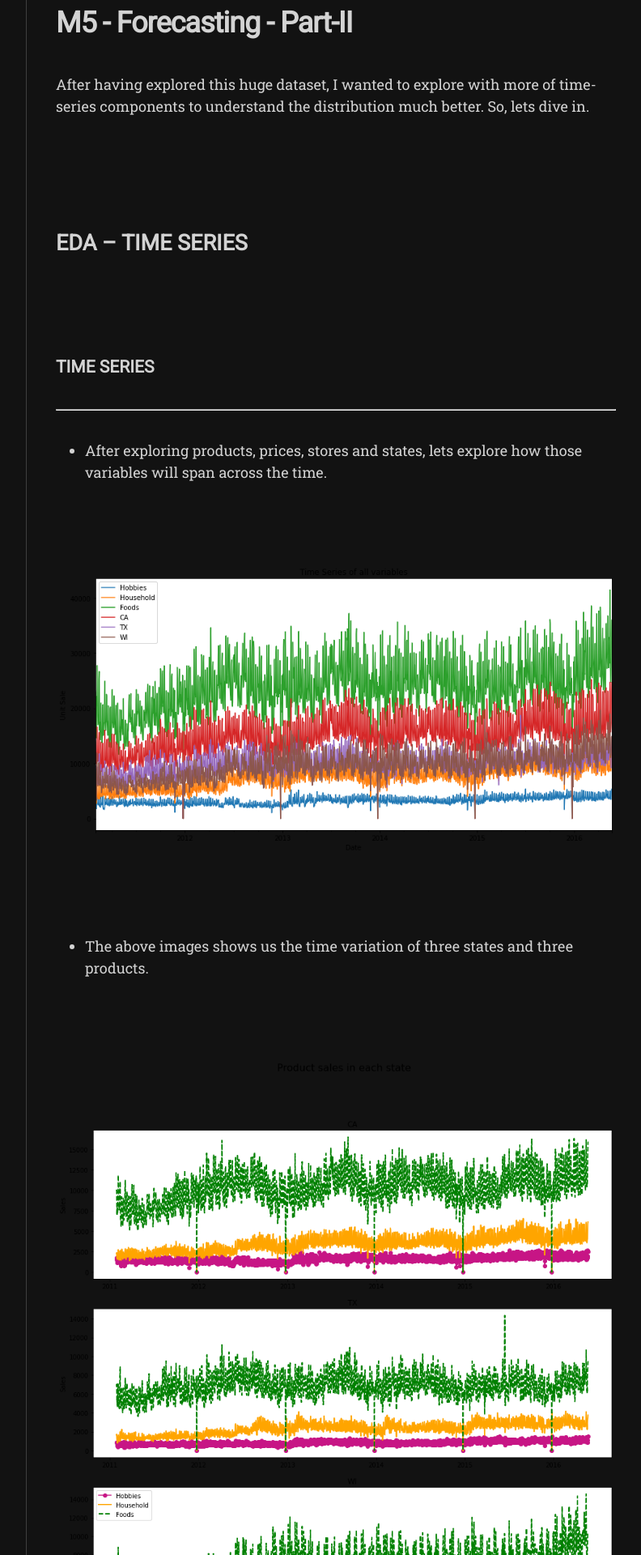
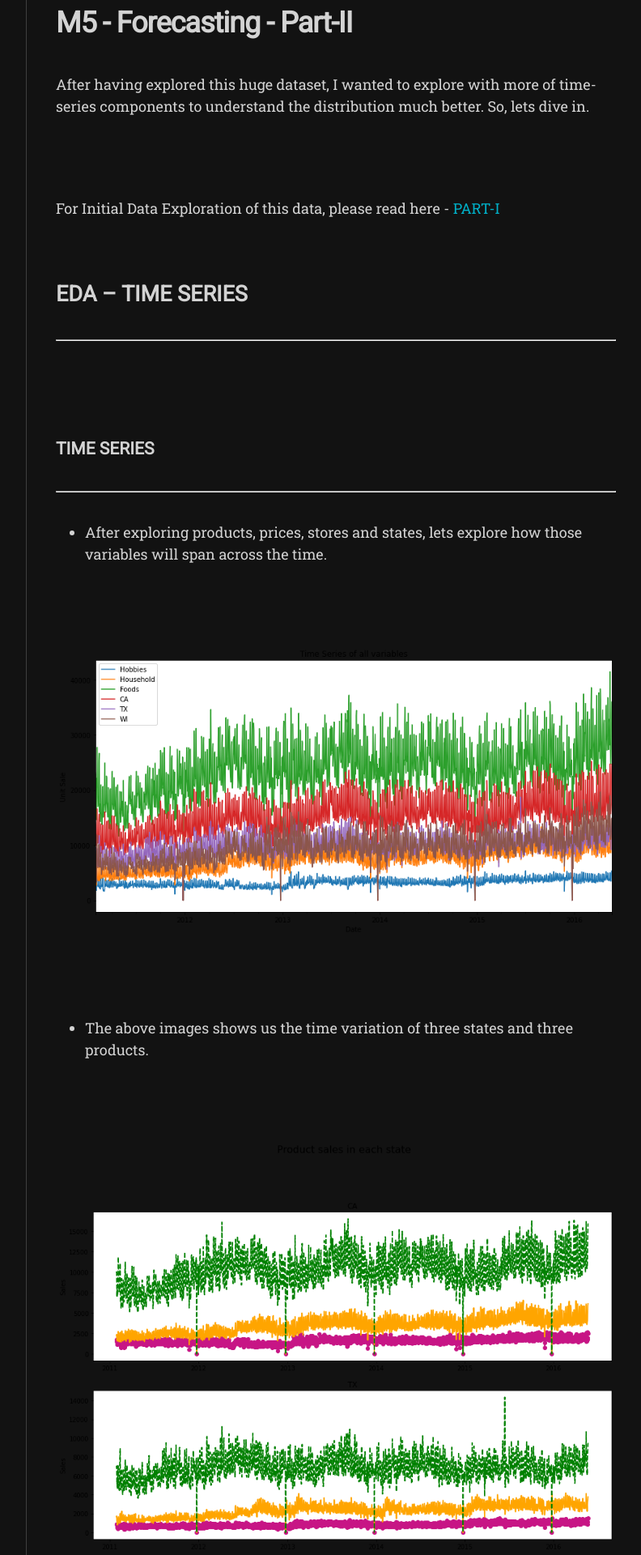
Before and after one commit to srujanreddyj/blog, a Jekyll site: the page built from _posts/2020-09-26-M5_2.md, in a window 1280 px wide. Shown: the part 370-2290 px from the top of the page at 81% size, without its empty margins (357-1149 px from the left). Built offline with Jekyll 4.4.1, drawn with Linux system fonts in a browser that asks for light colours; nearby versions of some CDN libraries; some web fonts are replaced.

Commit message:
Update 2020-09-26-M5_2.md

```diff
--- a/_posts/2020-09-26-M5_2.md
+++ b/_posts/2020-09-26-M5_2.md
@@ -10,9 +10,10 @@ tags: [markdown, forecasting, html, EDA, Plotly, Time-Series]
 
 After having explored this huge dataset, I wanted to explore with more of time-series components to understand the distribution much better. So, lets dive in.
 <p>&nbsp;</p>
+For Initial Data Exploration of this data, please read here - [PART-I](https://srujanreddyj.github.io/portfolio/2020/09/26/M5_1.html)
 
 ## EDA -- TIME SERIES
-
+---
 <p>&nbsp;</p>
 
 ### TIME SERIES
@@ -93,3 +94,5 @@ This plot is for total products sold in one store CA_1.
 
 <p>&nbsp;</p>
 With this, I have gained a fair amount of idea, how this data is distributed across products, year, states, stores. Now time has come to move on modelling and try the forecasting methods.
+
+Thanks for the read. In the next post I will be training a model and make prediction forecast for the 9 time-series models I selected. -- [READ IT HERE](https://srujanreddyj.github.io/portfolio/2020/09/26/M5_31.html)
```
